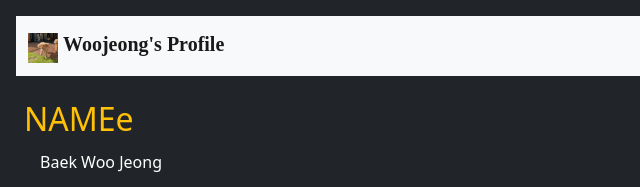
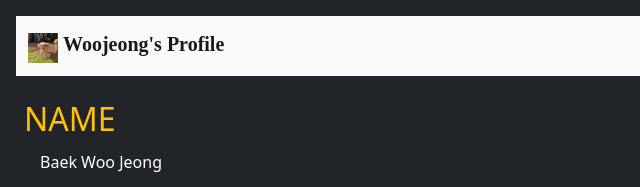
Before and after one commit to bwj2800/bwj2800.github.io, a plain HTML site: page index.html in a window 1280 px wide. Shown: the top 187 px of the page, 0-640 px from the left. Drawn offline with nearby package versions, Linux system fonts and the light colour scheme.

Commit message:
Update index.html

```diff
--- a/index.html
+++ b/index.html
@@ -32,7 +32,7 @@
 
             <div class="d-grid gap-1">
                 <div class="ms-2 mt-4">
-                    <h2 class="text-warning bg-dark">NAMEe</h2>
+                    <h2 class="text-warning bg-dark">NAME</h2>
                 </div>
                 <div class="ms-4">
                     <p>Baek Woo Jeong</p>
```
